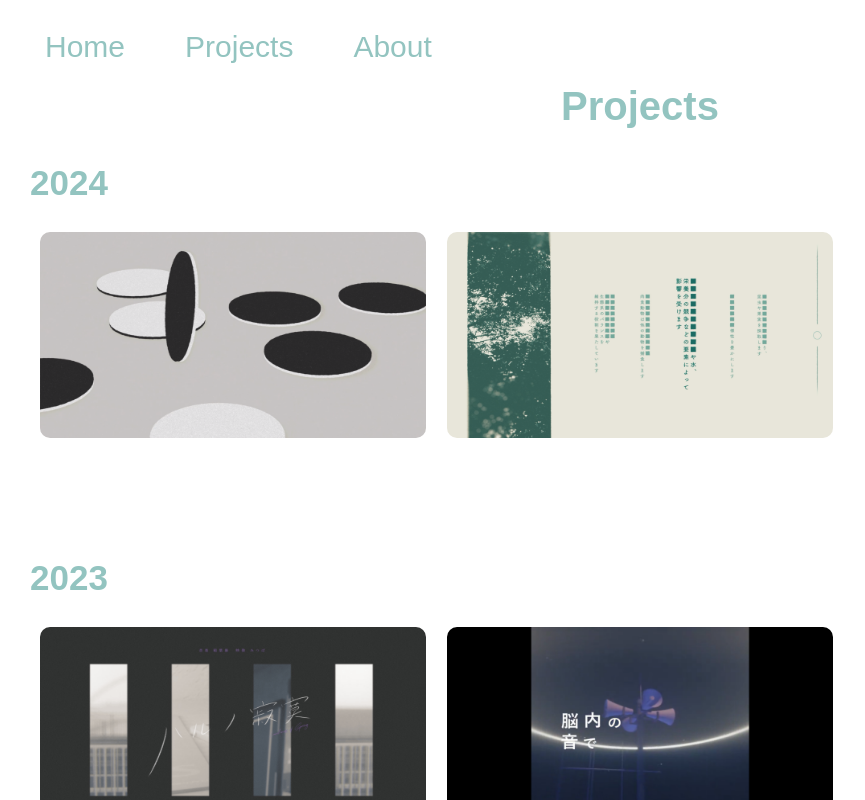
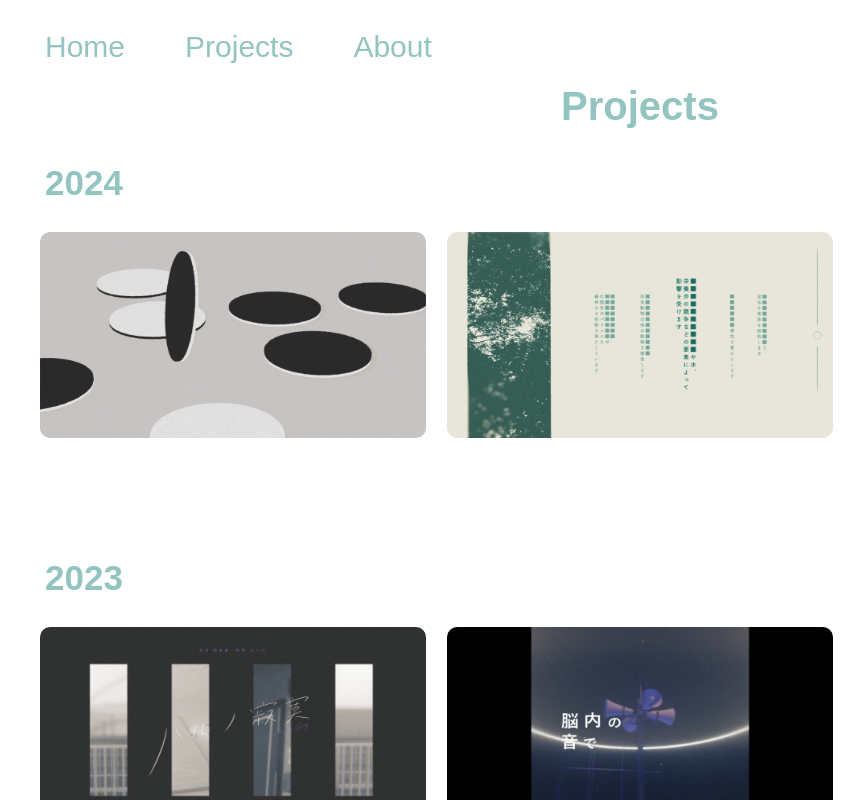
Before and after one commit to 3itsu8/3itsu8.github.io, a Next.js app: page /projects in a window 1280 px wide. Shown: the whole page, without its empty margins (0-865 px from the left). Built offline with nearby package versions, Linux system fonts and the light colour scheme; a web font is replaced by a local one.

Commit message:
レイアウトの軽微な修正

```diff
--- a/src/app/projects/projects.module.css
+++ b/src/app/projects/projects.module.css
@@ -45,7 +45,7 @@ Projects
 .contents_year {
   font-size: 35px;
   color: #93c4c0;
-  padding-left: 30px;
+  padding-left: 45px;
 }
 
 .content img {
```
